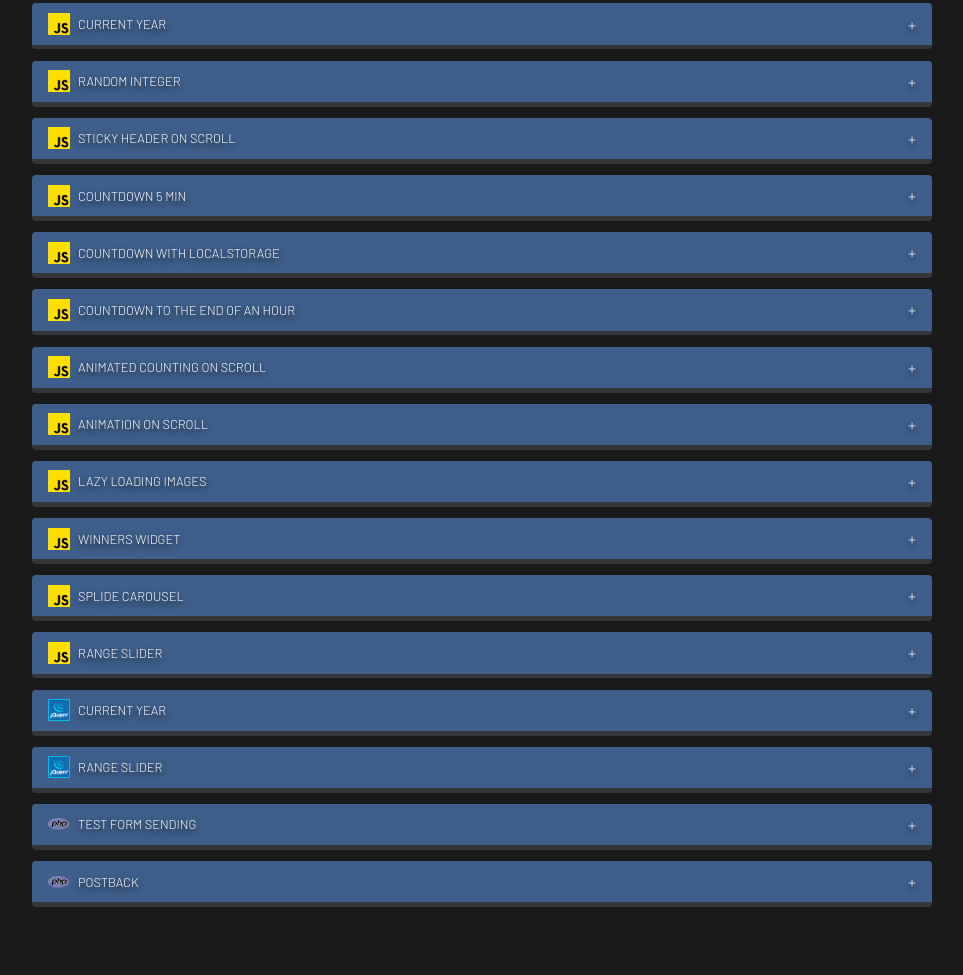
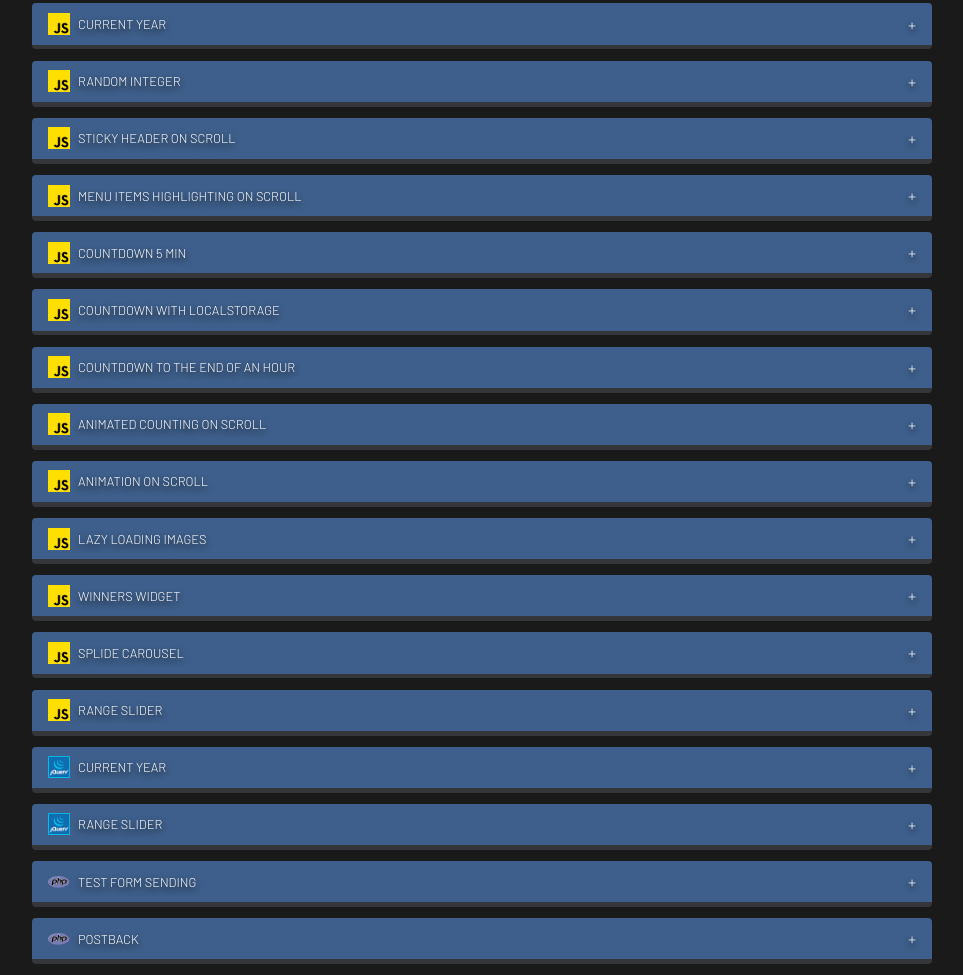
Before and after one commit to yalandr/snippets, a plain HTML site: page index.html in a window 1280 px wide. Shown: the part 778-1753 px from the top of the page, without its empty margins (158-1121 px from the left). Before the commit the page ends 1712 px from the top, so only its background shows below. Drawn offline with Linux system fonts and the light colour scheme.

Commit message:
Update index.html

```diff
--- a/index.html
+++ b/index.html
@@ -501,6 +501,66 @@ document.querySelector('#randomInt').innerHTML = randomInt(200, 300);
 window.addEventListener('scroll', function() {
     const header = document.querySelector('.header');
     header.classList.toggle('sticky', window.scrollY &gt; 0);
+})
+                            </code>
+                        </pre>
+                    </div>
+                </div>
+            </div>
+
+            <div class="item-card filterJS">
+                <button class="item-name">
+                    <div class="name-wrapper">
+                        <img src="assets/icons/js.png" alt="javascript" height="14" class="item-name-icon">
+                        <span>Menu Items Highlighting on Scroll</span>
+                    </div>
+                </button>
+                <div class="item-content">
+                    <div class="code-panel html">
+                        <pre>
+                            <code>
+&lt;ul class="nav-list"&gt;
+	&lt;li class="nav-list-item about active"&gt;About&lt;/li&gt;
+	&lt;li class="nav-list-item services"&gt;Services&lt;/li&gt;
+	&lt;li class="nav-list-item reviews"&gt;Reviews&lt;/li&gt;
+&lt;/ul&gt;
+
+&lt;section id="about"&gt;
+	About
+&lt;/section&gt;
+&lt;section id="services"&gt;
+	Services
+&lt;/section&gt;
+&lt;section id="reviews"&gt;
+	Reviews
+&lt;/section&gt;
+                            </code>
+                        </pre>
+                    </div>
+                    <div class="code-panel js">
+                        <pre>
+                            <code>
+// MENU ITEMS HIGHLIGHTING
+const sections = document.querySelectorAll('section');
+const navListItems = document.querySelectorAll('.nav-list-item');
+
+window.addEventListener('scroll', () => {
+    let current = '';
+
+    sections.forEach( section => {
+        const sectionTop = section.offsetTop;
+        const sectionHeight = section.clientHeight;
+        if (pageYOffset >= (sectionTop - sectionHeight)) {
+            current = section.getAttribute('id');
+        }
+    })
+
+    navListItems.forEach( item => {
+        item.classList.remove('active');
+        if (item.classList.contains(current)) {
+            item.classList.add('active');
+        }
+    })
 })
                             </code>
                         </pre>
```
